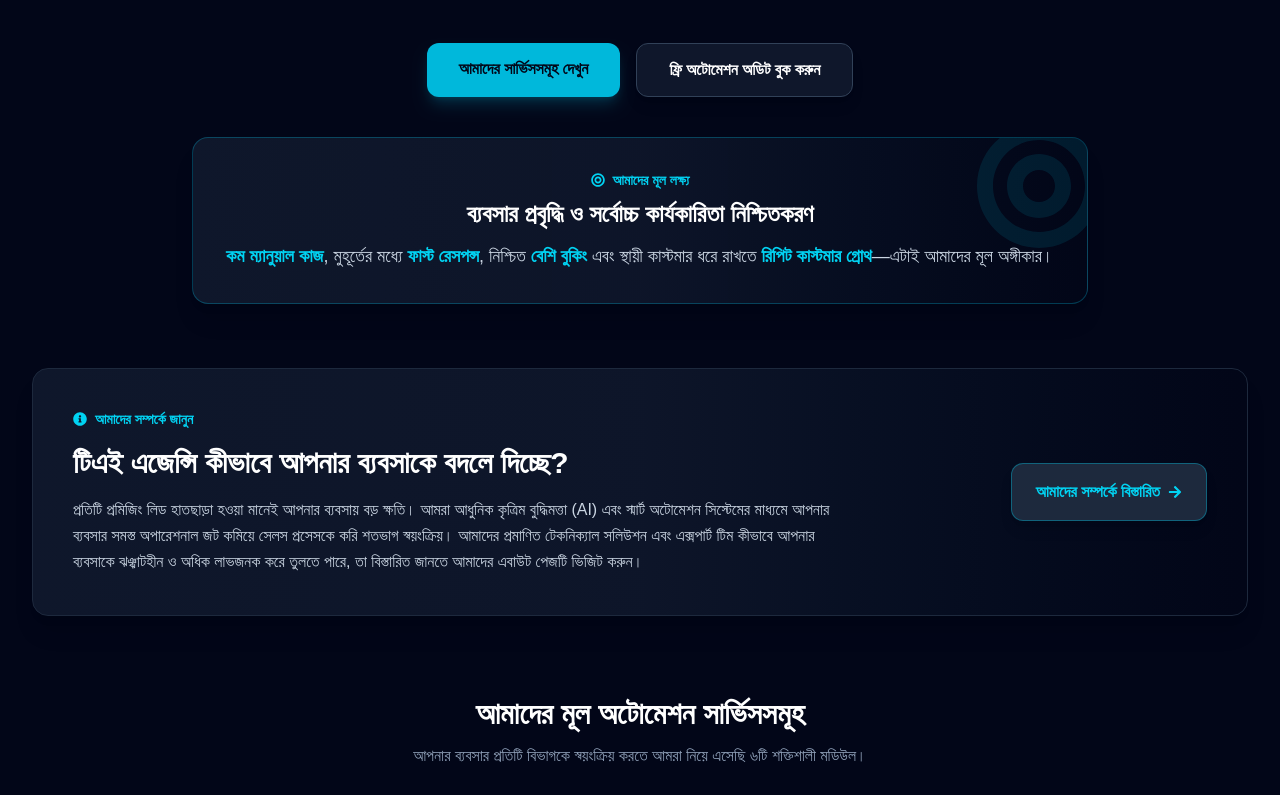
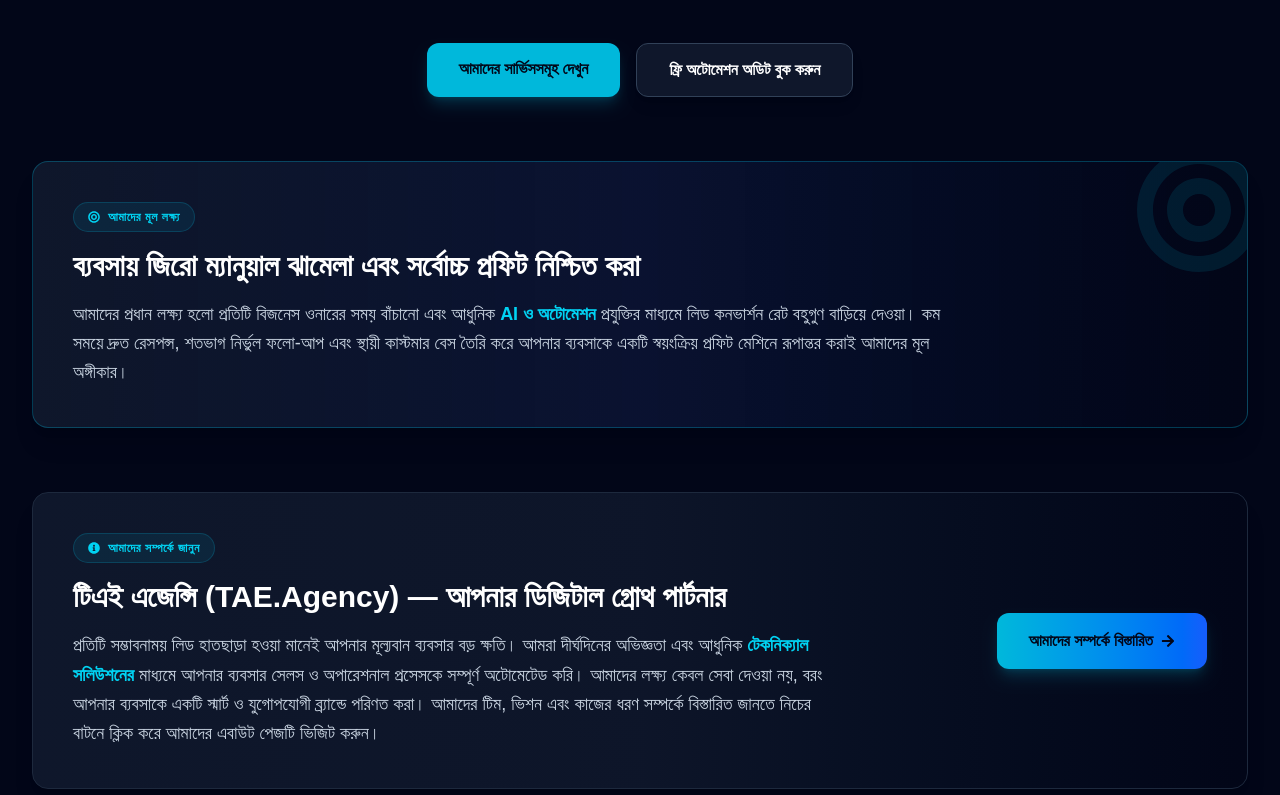
Before and after one commit to torikinsights-wq/tae-agency, a Next.js app: page / in a window 1280 px wide. Shown: the part 485-1280 px from the top of the page. Built offline with nearby package versions, Linux system fonts and the light colour scheme.

Commit message:
Add bilingual translation support for services page

```diff
--- a/app/page.tsx
+++ b/app/page.tsx
@@ -47,41 +47,43 @@ export default function HomePage() {
               ফ্রি অটোমেশন অডিট বুক করুন
             </Link>
           </div>
+        </div>
 
-          {/* লক্ষ্য সেকশনটি Hero-র ঠিক নিচেই সুন্দরভাবে সেট করা হলো */}
-          <div className="bg-gradient-to-r from-slate-900 via-slate-900/90 to-slate-950 border border-cyan-500/30 rounded-2xl p-6 sm:p-8 max-w-4xl mx-auto mt-10 shadow-xl relative overflow-hidden">
-            <div className="absolute top-0 right-0 transform translate-x-4 -translate-y-4 opacity-10 text-cyan-400 text-9xl pointer-events-none">
-              <FaBullseye />
-            </div>
-            <div className="inline-flex items-center gap-2 text-cyan-400 font-semibold text-sm mb-2">
+        {/* নতুন সেকশন: আমাদের মূল লক্ষ্য (আমাদের সম্পর্কে ঘরের ঠিক উপরে) */}
+        <div className="bg-gradient-to-r from-slate-900 via-blue-950/40 to-slate-950 border border-cyan-500/30 rounded-2xl p-8 sm:p-10 shadow-xl relative overflow-hidden">
+          <div className="absolute top-0 right-0 transform translate-x-4 -translate-y-4 opacity-10 text-cyan-400 text-9xl pointer-events-none">
+            <FaBullseye />
+          </div>
+          <div className="max-w-4xl space-y-4">
+            <div className="inline-flex items-center gap-2 text-cyan-400 font-semibold text-xs uppercase tracking-wider bg-cyan-500/10 px-3.5 py-1.5 rounded-full border border-cyan-500/20">
               <FaBullseye /> আমাদের মূল লক্ষ্য
             </div>
-            <h3 className="text-xl sm:text-2xl font-bold text-white mb-3">
-              ব্যবসার প্রবৃদ্ধি ও সর্বোচ্চ কার্যকারিতা নিশ্চিতকরণ
-            </h3>
+            <h2 className="text-2xl sm:text-3xl font-bold text-white">
+              ব্যবসায় জিরো ম্যানুয়াল ঝামেলা এবং সর্বোচ্চ প্রফিট নিশ্চিত করা
+            </h2>
             <p className="text-slate-300 text-base sm:text-lg leading-relaxed">
-              <span className="text-cyan-400 font-semibold">কম ম্যানুয়াল কাজ</span>, মুহূর্তের মধ্যে <span className="text-cyan-400 font-semibold">ফাস্ট রেসপন্স</span>, নিশ্চিত <span className="text-cyan-400 font-semibold">বেশি বুকিং</span> এবং স্থায়ী কাস্টমার ধরে রাখতে <span className="text-cyan-400 font-semibold">রিপিট কাস্টমার গ্রোথ</span>—এটাই আমাদের মূল অঙ্গীকার।
+              আমাদের প্রধান লক্ষ্য হলো প্রতিটি বিজনেস ওনারের সময় বাঁচানো এবং আধুনিক <span className="text-cyan-400 font-semibold">AI ও অটোমেশন</span> প্রযুক্তির মাধ্যমে লিড কনভার্শন রেট বহুগুণ বাড়িয়ে দেওয়া। কম সময়ে দ্রুত রেসপন্স, শতভাগ নির্ভুল ফলো-আপ এবং স্থায়ী কাস্টমার বেস তৈরি করে আপনার ব্যবসাকে একটি স্বয়ংক্রিয় প্রফিট মেশিনে রূপান্তর করাই আমাদের মূল অঙ্গীকার।
             </p>
           </div>
         </div>
 
-        {/* আমাদের সম্পর্কে সেকশন (বিজনেস ওনারদের আকর্ষণ করার মতো শক্তিশালী কপি দিয়ে আপডেট করা) */}
+        {/* আমাদের সম্পর্কে সেকশন (বড়, কালারফুল এবং আকর্ষণীয় করা হয়েছে) */}
         <div className="bg-gradient-to-r from-slate-900 via-slate-900/90 to-slate-950 border border-slate-800 rounded-2xl p-8 sm:p-10 shadow-xl flex flex-col md:flex-row items-center justify-between gap-8">
           <div className="space-y-4 max-w-3xl text-center md:text-left">
-            <div className="inline-flex items-center gap-2 text-cyan-400 font-semibold text-sm">
+            <div className="inline-flex items-center gap-2 text-cyan-400 font-semibold text-xs uppercase tracking-wider bg-cyan-500/10 px-3.5 py-1.5 rounded-full border border-cyan-500/20">
               <FaInfoCircle /> আমাদের সম্পর্কে জানুন
             </div>
             <h2 className="text-2xl sm:text-3xl font-bold text-white">
-              টিএই এজেন্সি কীভাবে আপনার ব্যবসাকে বদলে দিচ্ছে?
+              টিএই এজেন্সি (TAE.Agency) — আপনার ডিজিটাল গ্রোথ পার্টনার
             </h2>
-            <p className="text-slate-300 text-sm sm:text-base leading-relaxed">
-              প্রতিটি প্রমিজিং লিড হাতছাড়া হওয়া মানেই আপনার ব্যবসায় বড় ক্ষতি। আমরা আধুনিক কৃত্রিম বুদ্ধিমত্তা (AI) এবং স্মার্ট অটোমেশন সিস্টেমের মাধ্যমে আপনার ব্যবসার সমস্ত অপারেশনাল জট কমিয়ে সেলস প্রসেসকে করি শতভাগ স্বয়ংক্রিয়। আমাদের প্রমাণিত টেকনিক্যাল সলিউশন এবং এক্সপার্ট টিম কীভাবে আপনার ব্যবসাকে ঝঞ্ঝাটহীন ও অধিক লাভজনক করে তুলতে পারে, তা বিস্তারিত জানতে আমাদের এবাউট পেজটি ভিজিট করুন।
+            <p className="text-slate-300 text-base sm:text-lg leading-relaxed">
+              প্রতিটি সম্ভাবনাময় লিড হাতছাড়া হওয়া মানেই আপনার মূল্যবান ব্যবসার বড় ক্ষতি। আমরা দীর্ঘদিনের অভিজ্ঞতা এবং আধুনিক <span className="text-cyan-400 font-semibold">টেকনিক্যাল সলিউশনের</span> মাধ্যমে আপনার ব্যবসার সেলস ও অপারেশনাল প্রসেসকে সম্পূর্ণ অটোমেটেড করি। আমাদের লক্ষ্য কেবল সেবা দেওয়া নয়, বরং আপনার ব্যবসাকে একটি স্মার্ট ও যুগোপযোগী ব্র্যান্ডে পরিণত করা। আমাদের টিম, ভিশন এবং কাজের ধরণ সম্পর্কে বিস্তারিত জানতে নিচের বাটনে ক্লিক করে আমাদের এবাউট পেজটি ভিজিট করুন।
             </p>
           </div>
           <div className="shrink-0">
             <Link
               href="/about"
-              className="inline-flex items-center gap-2 bg-slate-800 hover:bg-cyan-500 hover:text-slate-950 text-cyan-400 font-bold px-6 py-4 rounded-xl border border-cyan-500/40 transition-all shadow-lg whitespace-nowrap"
+              className="inline-flex items-center gap-2 bg-gradient-to-r from-cyan-500 to-blue-600 hover:from-cyan-400 hover:to-blue-500 text-slate-950 font-bold px-8 py-4 rounded-xl transition-all shadow-lg shadow-cyan-500/20 whitespace-nowrap"
             >
               <span>আমাদের সম্পর্কে বিস্তারিত</span>
               <FaArrowRight className="text-sm" />
```
